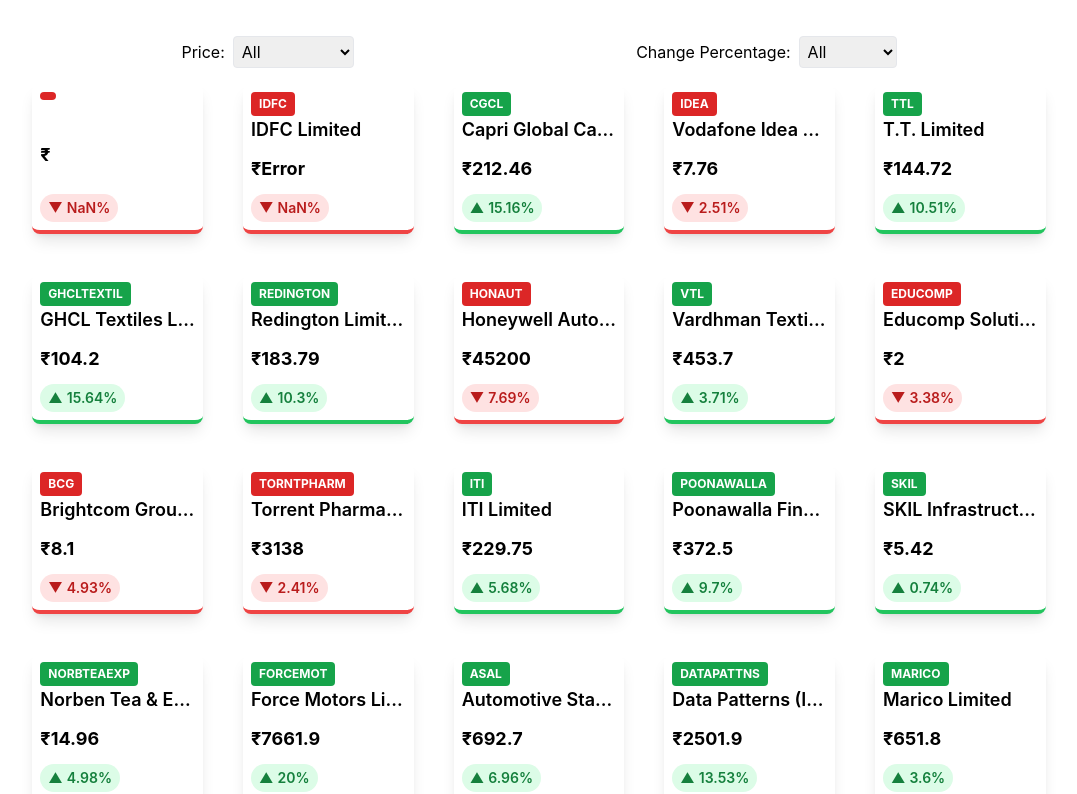
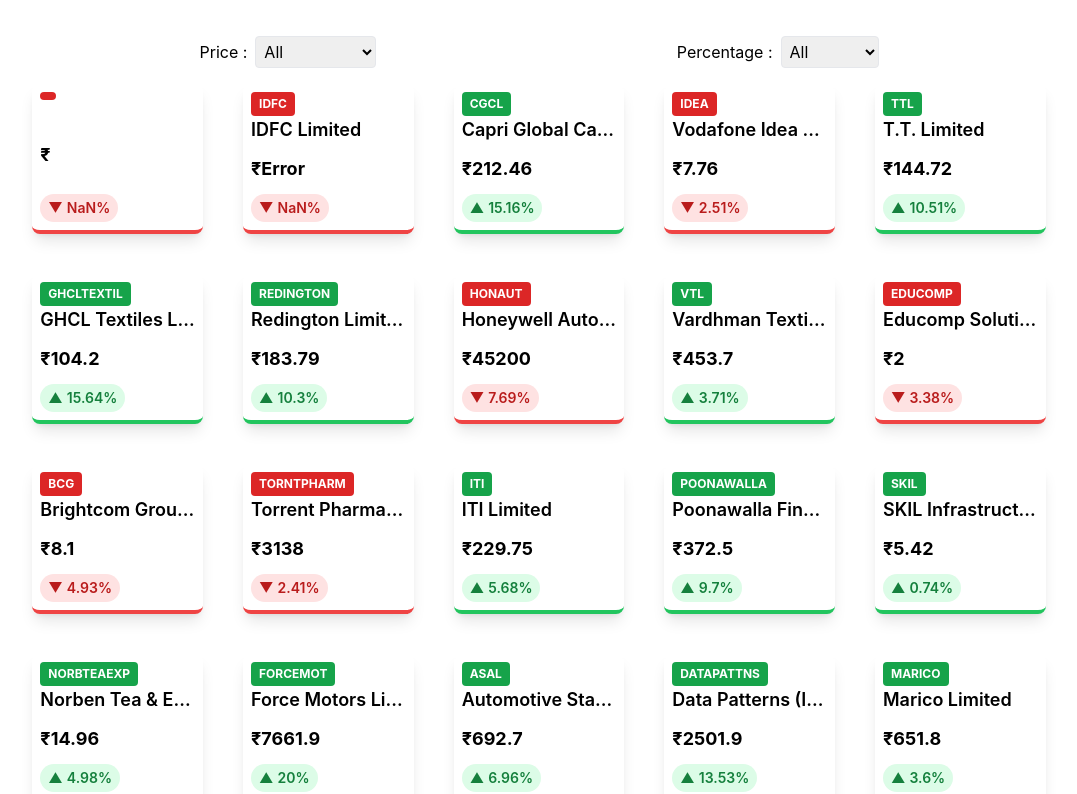
Before and after one commit to sammedchougule/equityhub, a React (Create React App) app: page / in a window 1280 px wide. Shown: the top 794 px of the page, without its empty margins (101-1178 px from the left). Built offline with nearby package versions, Linux system fonts and the light colour scheme.

Commit message:
"filter names chanegd"

```diff
--- a/src/components/stockFilters.js
+++ b/src/components/stockFilters.js
@@ -17,7 +17,7 @@
   return (
     <div className="flex items-center mt-4 mb-4 justify-evenly">
       <div className="flex items-center">
-        <label className="mr-2">Price:</label>
+        <label className="mr-2">Price :</label>
         <select
           value={priceFilter}
           onChange={handlePriceChange}
@@ -29,7 +29,7 @@
         </select>
       </div>
       <div className="flex items-center">
-        <label className="mr-2">Change Percentage:</label>
+        <label className="mr-2">Percentage :</label>
         <select
           value={chgPercentageFilter}
           onChange={handleChgPercentageChange}
```
